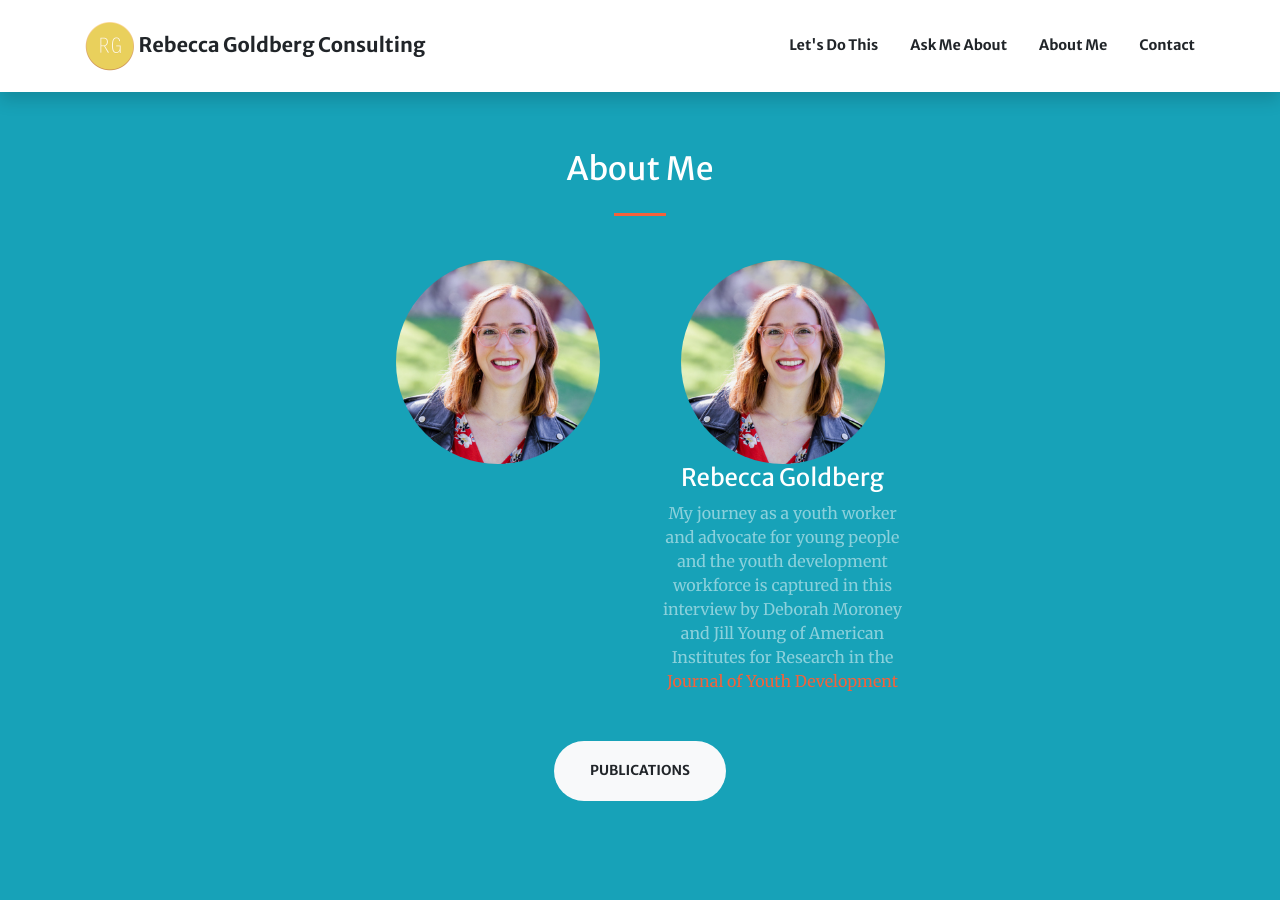
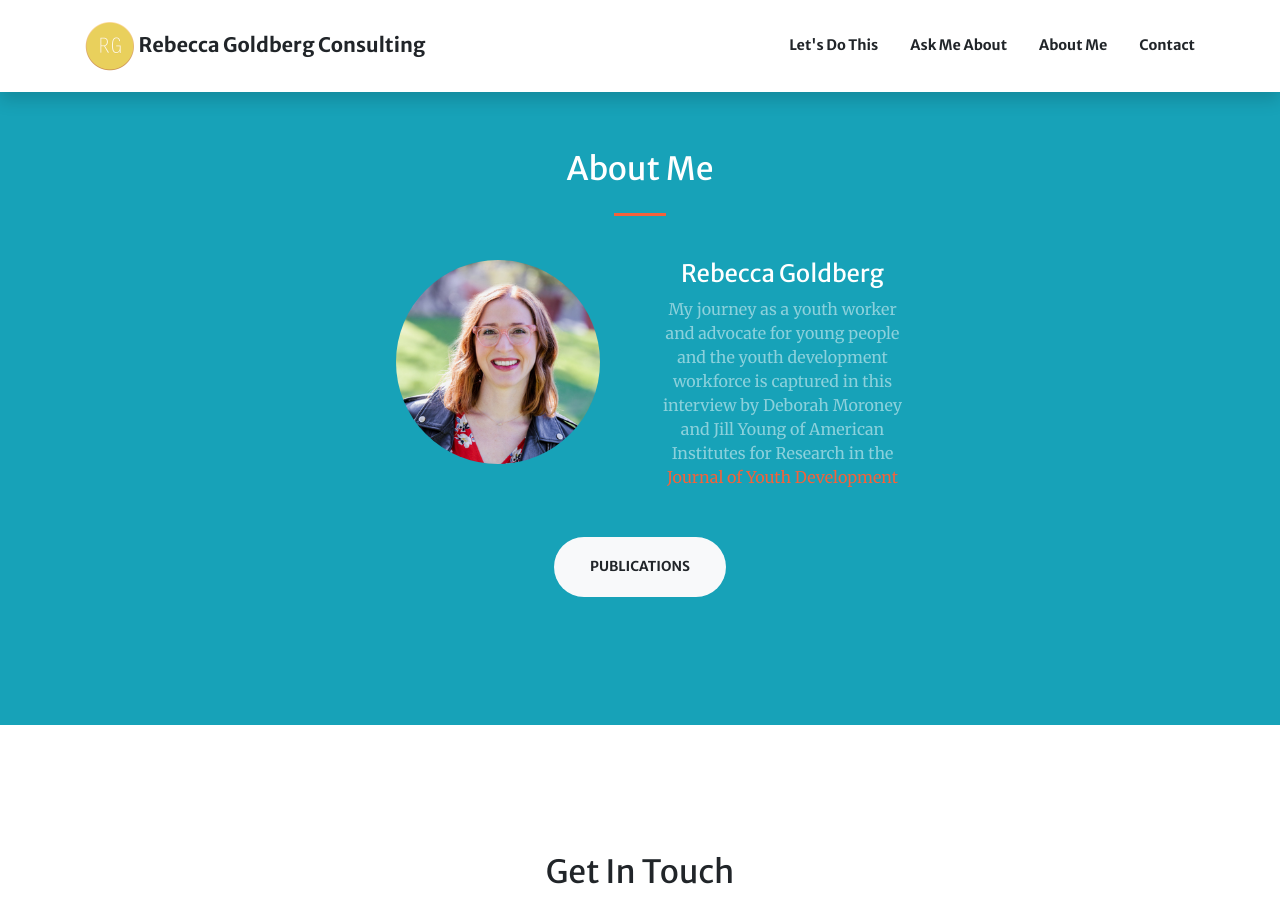
Before and after one commit to rebeccagoldberg/rebeccagoldberg.github.io, a Jekyll site: the page built from index.md, in a window 1280 px wide and 900 px high, scrolled down 2344 px. Built offline with Jekyll 4.4.1, drawn with Linux system fonts in a browser that asks for light colours.

Commit message:
Update members.html

```diff
--- a/_includes/members.html
+++ b/_includes/members.html
@@ -11,7 +11,6 @@
       </div>
       <div class="col-lg-3 col-md-6 text-center">
         <div class="member-box">
-          <img class="fa fa-4x text-primary" src="{{ member.image }}" alt="{{ member.title }}">
           <h3 class="h4 mb-2">{{ member.title }}</h3>
           <p class="text-white-50 mb-0">{{ member.text }}</p>
         </div>
```
